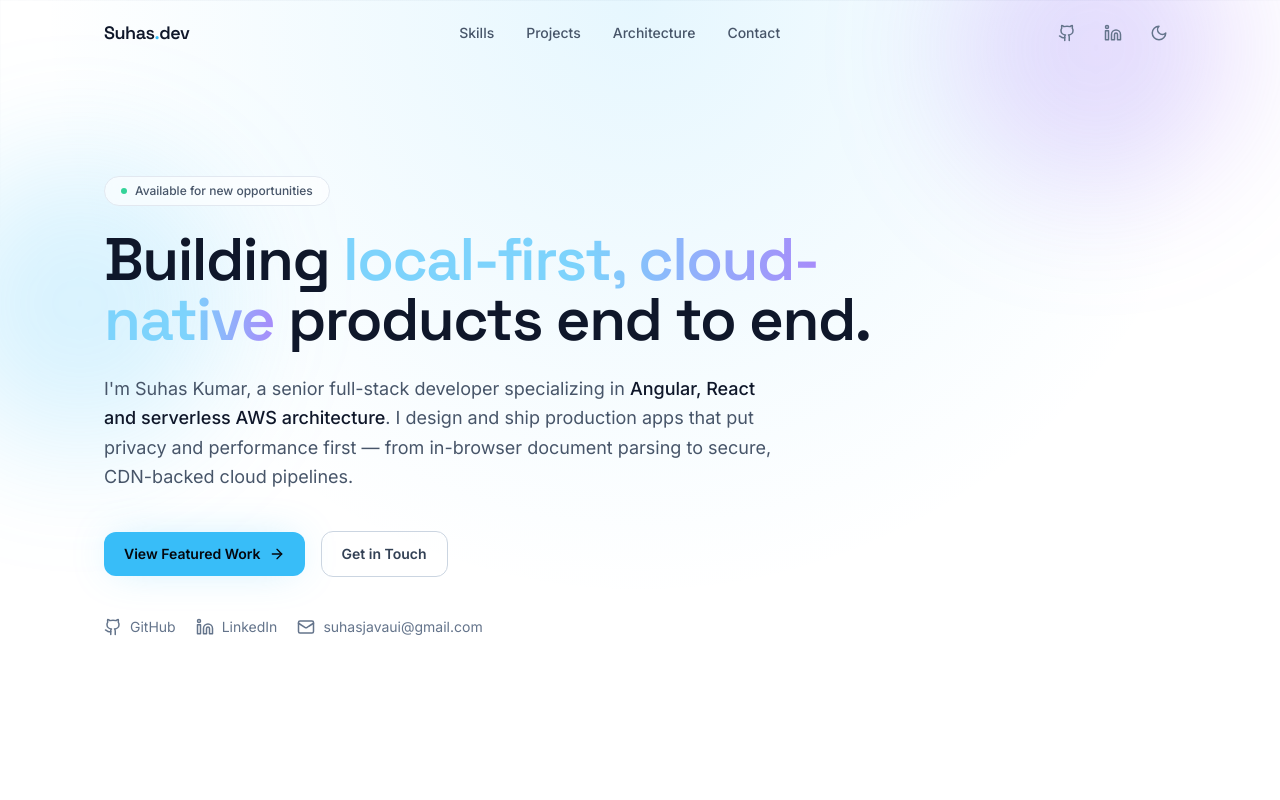
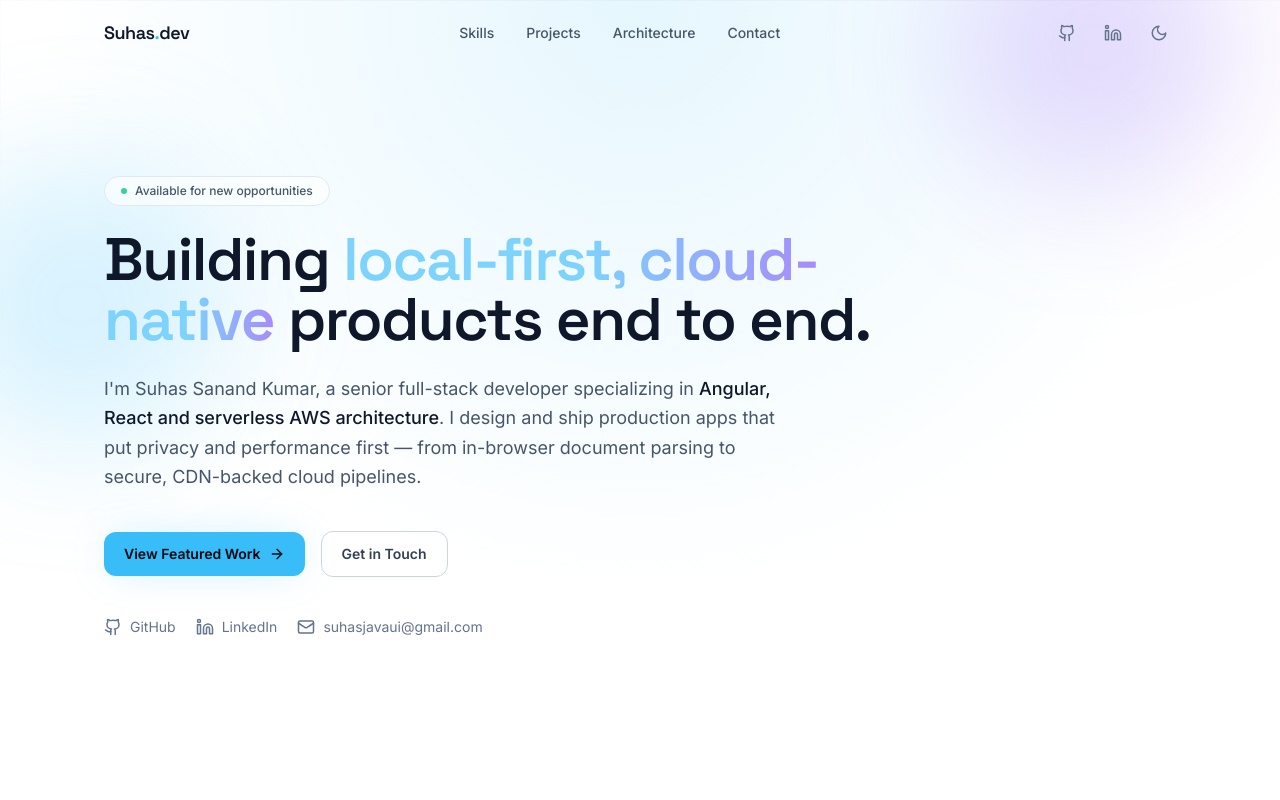
Before and after one commit to suhassanandkumar/portfolio, a React (Create React App) app: page / in a window 1280 px wide. Shown: the top 800 px of the page. Built offline with nearby package versions, Linux system fonts and the light colour scheme.

Commit message:
updated name

```diff
--- a/public/index.html
+++ b/public/index.html
@@ -7,7 +7,7 @@
     <meta name="theme-color" content="#05070d" />
     <meta
       name="description"
-      content="Suhas Kumar — Senior Full-Stack / Angular / React Developer building local-first web apps and serverless AWS architectures. Creator of Fiscora and the SRIBVS NGO platform."
+      content="Suhas Sanand Kumar — Senior Full-Stack / Angular / React Developer building local-first web apps and serverless AWS architectures. Creator of Fiscora and the SRIBVS NGO platform."
     />
     <link rel="apple-touch-icon" href="%PUBLIC_URL%/logo192.png" />
     <link rel="manifest" href="%PUBLIC_URL%/manifest.json" />
@@ -17,7 +17,7 @@
       href="https://fonts.googleapis.com/css2?family=Inter:wght@400;500;600;700&family=Space+Grotesk:wght@500;600;700&family=JetBrains+Mono:wght@400;500&display=swap"
       rel="stylesheet"
     />
-    <title>Suhas Kumar — Full-Stack &amp; Cloud Developer</title>
+    <title>Suhas Sanand Kumar — Full-Stack &amp; Cloud Developer</title>
   </head>
   <body class="bg-ink-950">
     <noscript>You need to enable JavaScript to run this app.</noscript>
--- a/src/data/social.js
+++ b/src/data/social.js
@@ -1,5 +1,5 @@
 export const profile = {
-  name: "Suhas Kumar",
+  name: "Suhas Sanand Kumar",
   title: "Senior Full-Stack Developer",
   subtitle: "Angular · React · AWS Serverless",
   email: "suhasjavaui@gmail.com",
```
